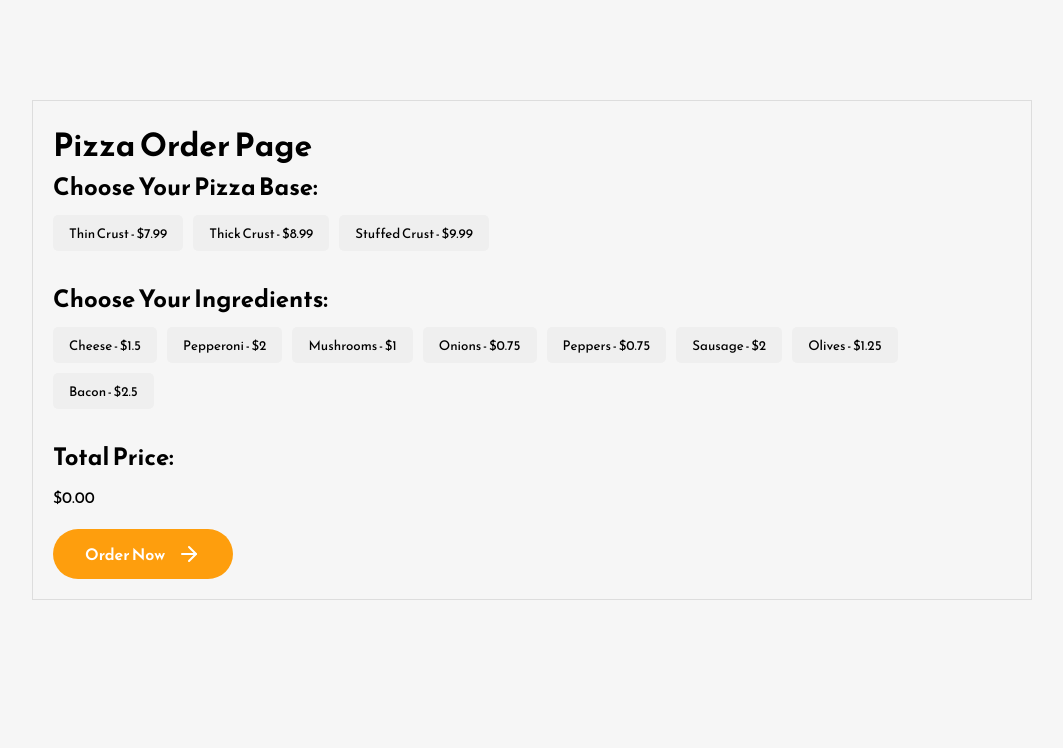
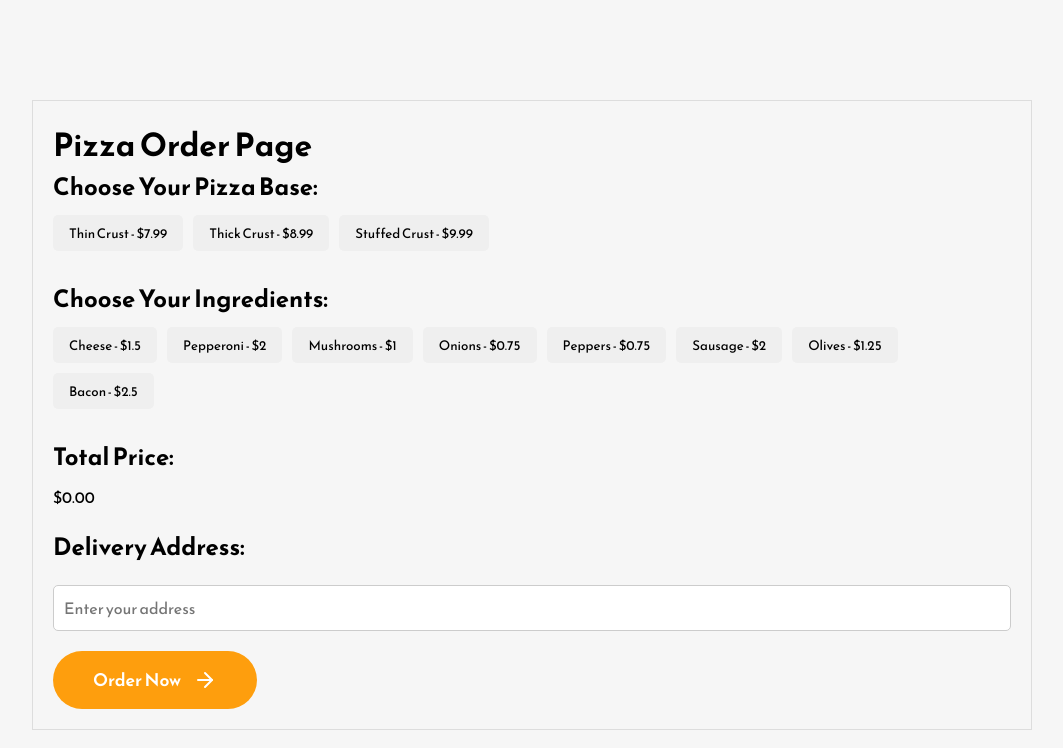
Before and after one commit to Pande-Suraj/PizzaCraft, a React (Create React App) app in the folder react-pizzacraft_app/: page / in a window 1280 px wide. Shown: the top 748 px of the page, without its empty margins (108-1171 px from the left). Built offline with nearby package versions, Linux system fonts and the light colour scheme.

Commit message:
Added pizza delivery address - Rishabh Negi and Suraj

```diff
--- a/react-pizzacraft_app/src/Components/PizzaOrderPage.css
+++ b/react-pizzacraft_app/src/Components/PizzaOrderPage.css
@@ -37,8 +37,12 @@
     background-color: #0056b3;
   }
 
-  .secondary-button {
-    font-size: 1rem;
-    padding: 0.8rem 2rem;
-    cursor: pointer;
+  /* Delivery Address Input */
+.orderAddress {
+    width: 100%;
+    padding: 10px;
+    margin-top: 10px;
+    border: 1px solid #ccc;
+    border-radius: 5px;
+    font-size: 16px;
   }
--- a/react-pizzacraft_app/src/Components/PizzaOrderPage.js
+++ b/react-pizzacraft_app/src/Components/PizzaOrderPage.js
@@ -1,13 +1,13 @@
 import React, { useState } from 'react';
 import './PizzaOrderPage.css';
 import { FiArrowRight } from "react-icons/fi";
-
 
 const PizzaOrderPage = () => {
   // Define pizza options
   const [selectedBase, setSelectedBase] = useState(null);
   const [selectedIngredients, setSelectedIngredients] = useState([]);
   const [totalPrice, setTotalPrice] = useState(0);
+  const [deliveryAddress, setDeliveryAddress] = useState('');
 
   // Pizza base options
   const bases = [
@@ -56,6 +56,17 @@ const PizzaOrderPage = () => {
     setTotalPrice(price);
   };
 
+  // Handle delivery address input
+  const handleAddressChange = (e) => {
+    setDeliveryAddress(e.target.value);
+  };
+
+  // Handle order submission
+  const handleSubmitOrder = () => {
+    // Handle order submission logic here
+    console.log('Order Submitted');
+  };
+
   return (
     <div className="pizza-order-page">
       <h1>Pizza Order Page</h1>
@@ -97,9 +108,23 @@ const PizzaOrderPage = () => {
         <h2>Total Price:</h2>
         <p>${totalPrice.toFixed(2)}</p>
       </div>
-      <button className="secondary-button">
-            Order Now <FiArrowRight />{" "}
-          </button>
+
+      {/* Delivery address input */}
+      <div className="section">
+        <h2>Delivery Address:</h2>
+        <input
+          className='orderAddress'
+          type='text'
+          placeholder='Enter your address'
+          value={deliveryAddress}
+          onChange={handleAddressChange}
+        />
+      </div>
+
+      {/* Order button */}
+      <button className="secondary-button" onClick={handleSubmitOrder}>
+        Order Now <FiArrowRight />
+      </button>
     </div>
   );
 };
```
